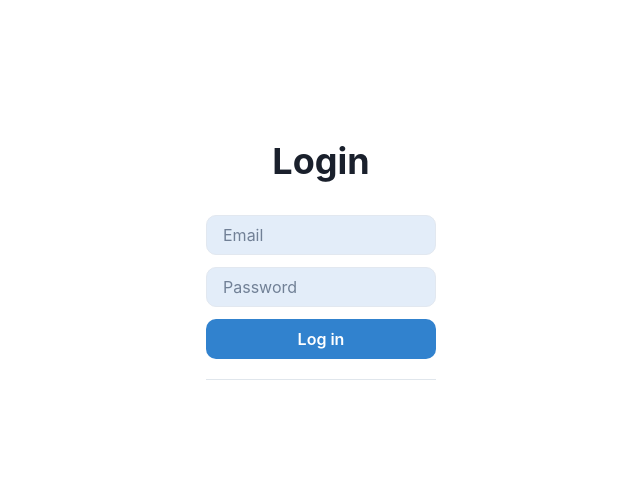
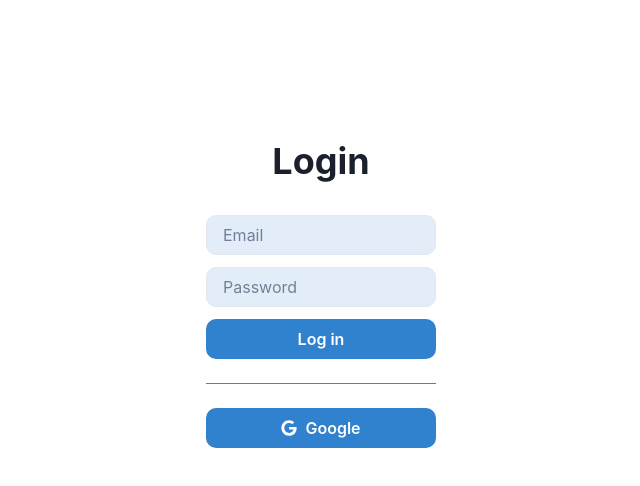
Before and after one commit to HeinHtutZaw19/simplify, a React (Vite) app in the folder frontend/: page /login in a window 1280 px wide. Shown: the top 486 px of the page, without its empty margins (319-959 px from the left). Built offline with nearby package versions, Linux system fonts and the light colour scheme.

Commit message:
Add google button

```diff
--- a/frontend/src/pages/LoginPage.jsx
+++ b/frontend/src/pages/LoginPage.jsx
@@ -1,5 +1,6 @@
 import { Input, Button, Flex, Heading, Divider } from '@chakra-ui/react'
 import { useState } from 'react'
+import { FaGoogle } from 'react-icons/fa';
 
 const LoginPage = () => {
     const [loginInfo, setLoginInfo] = useState({
@@ -19,13 +20,18 @@ const LoginPage = () => {
         console.log('login clicked')
     }
 
+    const onGoogleClick = async () => {
+        console.log('google clicked')
+    }
+
     return (
         <Flex flex="1" direction="column" alignItems="center" px={525} pt={140}>
             <Heading mb={5}> Login </Heading>
             <Input placeholder='Email' name='email' value={loginInfo.email} onChange={handleChange} mt={3} rounded={10} backgroundColor="#E3EDF9" />
             <Input type='password' placeholder='Password' name='password' value={loginInfo.password} onChange={handleChange} mt={3} rounded={10} backgroundColor="#E3EDF9" />
             <Button onClick={onLoginClick} mt={3} width="100%" colorScheme="blue" rounded={10}>Log in</Button>
-            <Divider mt={5} borderColor="gray.300" />
+            <Divider m={6} borderColor="gray.800" />
+            <Button onClick={onGoogleClick} width="100%" colorScheme="blue" rounded={10} leftIcon={<FaGoogle/>}>Google</Button>
         </Flex>
     )
 }
```
